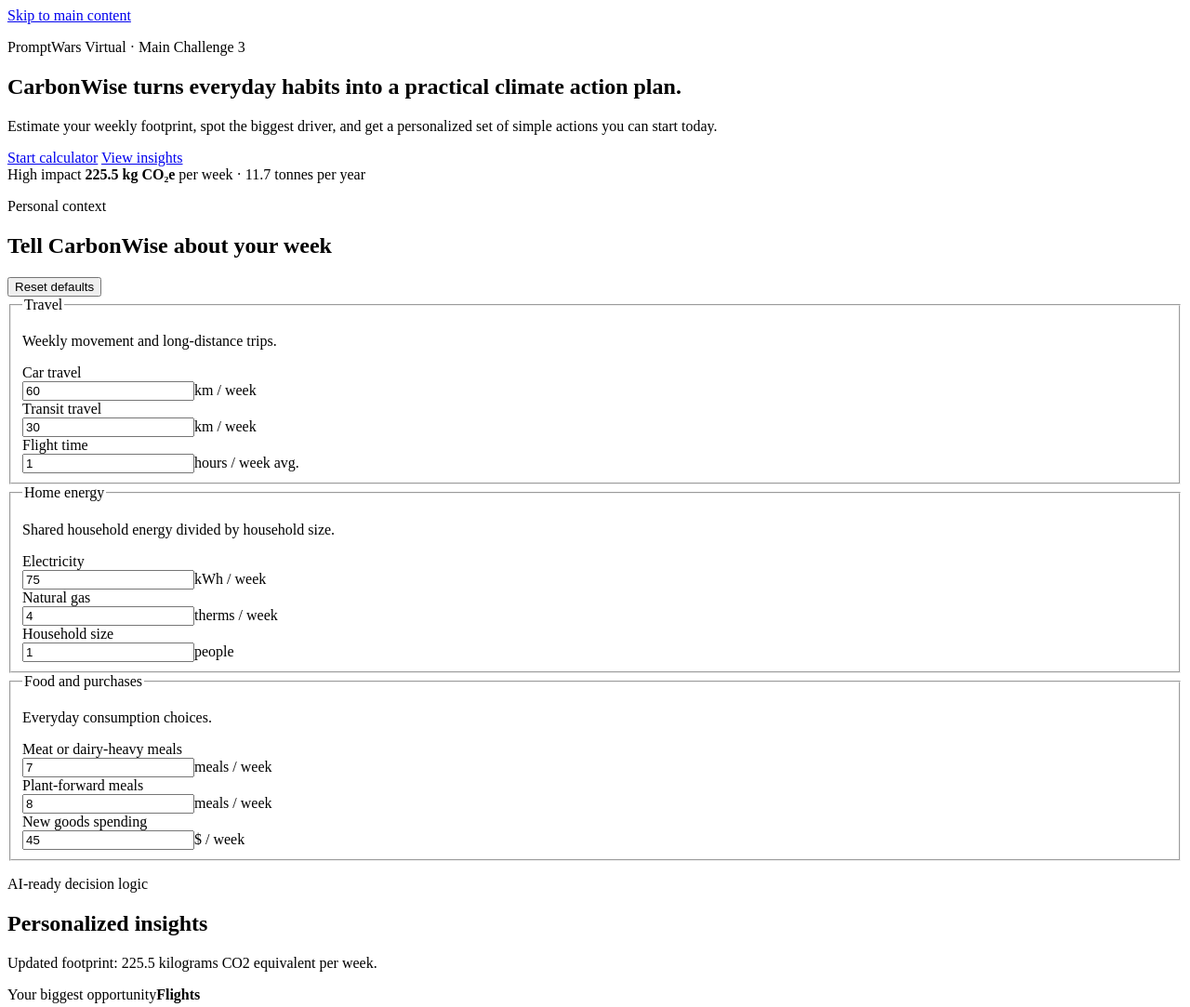
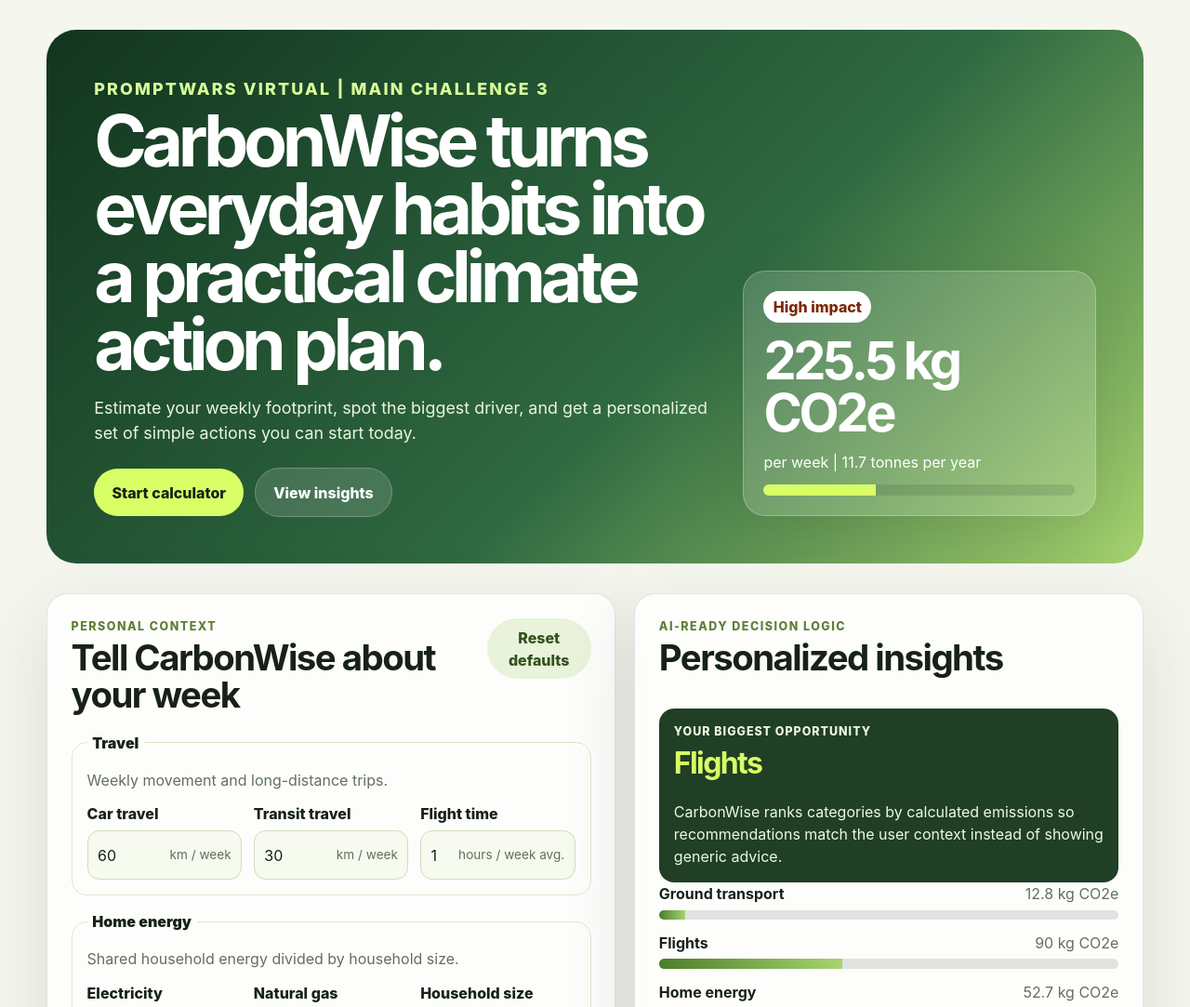
Before and after one commit to 2boysfromtown/carbon-footprint-banger, a website with bundled scripts: page index.html in a window 1280 px wide. Shown: the top 1083 px of the page at 93% size. Built offline with nearby package versions, Linux system fonts and the light colour scheme.

Commit message:
Fix carbon calculator UX and Cloudflare deploy setup

```diff
--- a/index.html
+++ b/index.html
@@ -7,6 +7,7 @@
       name="description"
       content="CarbonWise helps individuals understand, track, and reduce their carbon footprint with personalized, practical insights."
     />
+    <link rel="stylesheet" href="/src/styles.css" />
     <title>CarbonWise | Carbon Footprint Awareness Platform</title>
   </head>
   <body>
@@ -14,7 +15,7 @@
     <main id="main-content">
       <section class="hero" aria-labelledby="page-title">
         <div class="hero-copy">
-          <p class="eyebrow">PromptWars Virtual · Main Challenge 3</p>
+          <p class="eyebrow">PromptWars Virtual | Main Challenge 3</p>
           <h1 id="page-title">CarbonWise turns everyday habits into a practical climate action plan.</h1>
           <p>Estimate your weekly footprint, spot the biggest driver, and get a personalized set of simple actions you can start today.</p>
           <div class="hero-actions" aria-label="Primary actions">
@@ -24,8 +25,8 @@
         </div>
         <aside class="score-card" aria-label="Current footprint summary">
           <span id="score-label" class="status">Calculating</span>
-          <strong id="weekly-total">0 kg CO₂e</strong>
-          <span id="annual-total">per week · 0 tonnes per year</span>
+          <strong id="weekly-total">0 kg CO2e</strong>
+          <span id="annual-total">per week | 0 tonnes per year</span>
           <div id="score-meter-wrapper" class="meter" role="meter" aria-valuemin="0" aria-valuemax="100" aria-valuenow="0" aria-label="Awareness score"><span id="score-meter"></span></div>
         </aside>
       </section>
--- a/package.json
+++ b/package.json
@@ -6,7 +6,7 @@
   "scripts": {
     "dev": "node server.js",
     "build": "node scripts/build.js",
-    "test": "node --test tests/*.test.js"
+    "test": "node --test"
   },
   "dependencies": {},
   "devDependencies": {}
--- a/src/carbon.js
+++ b/src/carbon.js
@@ -59,7 +59,7 @@ export const REDUCTION_ACTIONS = Object.freeze([
     weeklySavingsKg: 22.5,
     effort: 'High',
     trigger(profile) {
-      return profile.flightHours >= 1;
+      return profile.flightHours > 0;
     },
   },
   {
@@ -121,7 +121,7 @@ export function getTopCategory(categories = {}) {
   return Object.entries(categories).sort(([, a], [, b]) => b - a)[0]?.[0] ?? 'transport';
 }
 
-export function getPersonalizedActions(profile, limit = 4) {
+export function getPersonalizedActions(profile, limit = Number.POSITIVE_INFINITY) {
   const normalizedProfile = normalizeProfile(profile);
   return REDUCTION_ACTIONS.filter((action) => action.trigger(normalizedProfile))
     .sort((a, b) => b.weeklySavingsKg - a.weeklySavingsKg)
--- a/src/main.js
+++ b/src/main.js
@@ -182,7 +182,7 @@ function renderAction(action) {
       createElement('span', { textContent: action.category }),
       createElement('strong', { textContent: action.title }),
       createElement('p', {
-        textContent: `${formatKg(action.weeklySavingsKg)} kg CO₂e saved weekly · ${action.effort} effort`,
+        textContent: `${formatKg(action.weeklySavingsKg)} kg CO2e saved weekly | ${action.effort} effort`,
       }),
     ]),
     createElement('label', { className: 'action-check', for: actionId }, [
@@ -202,8 +202,8 @@ function renderResults() {
 
   document.querySelector('#score-label').textContent = score.label;
   document.querySelector('#score-label').className = `status status-${score.tone}`;
-  document.querySelector('#weekly-total').textContent = `${formatKg(footprint.weeklyTotal)} kg CO₂e`;
-  document.querySelector('#annual-total').textContent = `per week · ${formatKg(footprint.annualTotal / 1000)} tonnes per year`;
+  document.querySelector('#weekly-total').textContent = `${formatKg(footprint.weeklyTotal)} kg CO2e`;
+  document.querySelector('#annual-total').textContent = `per week | ${formatKg(footprint.annualTotal / 1000)} tonnes per year`;
   document.querySelector('#score-meter').style.width = `${score.value}%`;
   document.querySelector('#score-meter-wrapper').setAttribute('aria-valuenow', String(score.value));
   document.querySelector('#score-meter-wrapper').setAttribute('aria-label', `Awareness score ${score.value} out of 100`);
@@ -229,7 +229,7 @@ function renderResults() {
       createElement('div', { className: 'category-row' }, [
         createElement('div', {}, [
           createElement('strong', { textContent: CATEGORY_LABELS[key] }),
-          createElement('span', { textContent: `${formatKg(value)} kg CO₂e` }),
+          createElement('span', { textContent: `${formatKg(value)} kg CO2e` }),
         ]),
         createElement(
           'div',
@@ -251,7 +251,7 @@ function renderResults() {
   insights.append(
     createElement('div', { className: 'savings-card' }, [
       createElement('span', { textContent: 'Potential annual reduction from this plan' }),
-      createElement('strong', { textContent: `${formatKg(annualPlanSavings / 1000)} tonnes CO₂e` }),
+      createElement('strong', { textContent: `${formatKg(annualPlanSavings / 1000)} tonnes CO2e` }),
       createElement('p', {
         textContent: `Completed actions: ${formatKg(progress.annualSavingsKg / 1000)} tonnes saved toward a ${formatKg(progress.targetSavingsKg / 1000)} tonne 20% goal.`,
       }),
```
Also changed, not shown: tests/carbon.test.js (+14 -1 lines), tests/server.test.js (+2 -1 lines), README.md, 1 other file.
